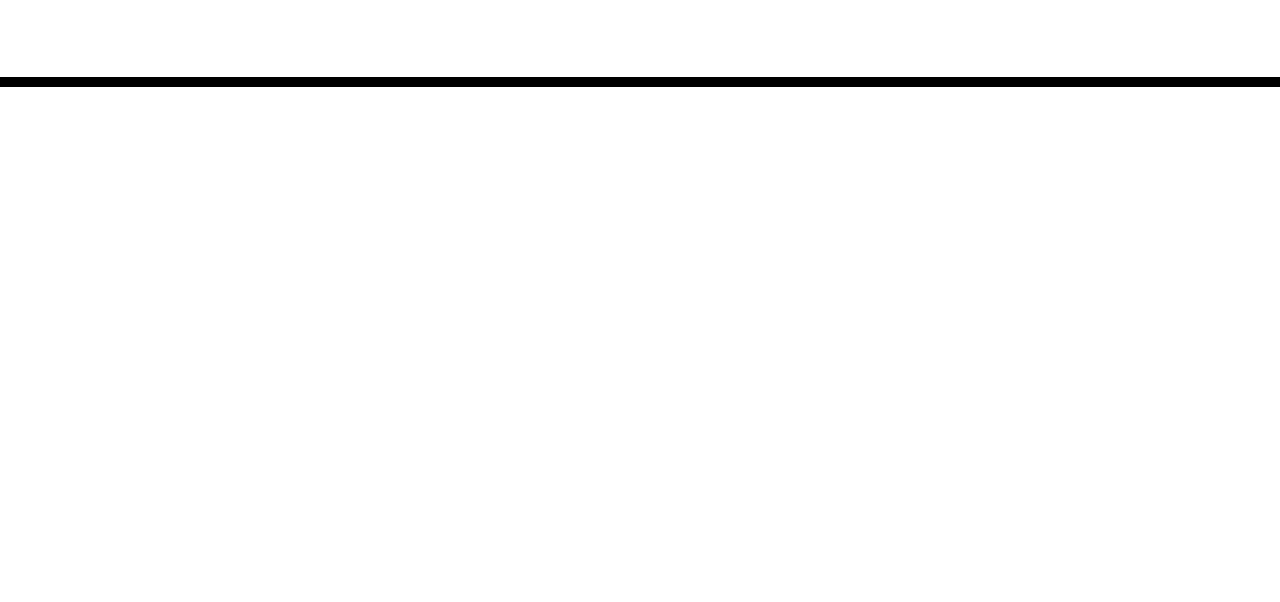
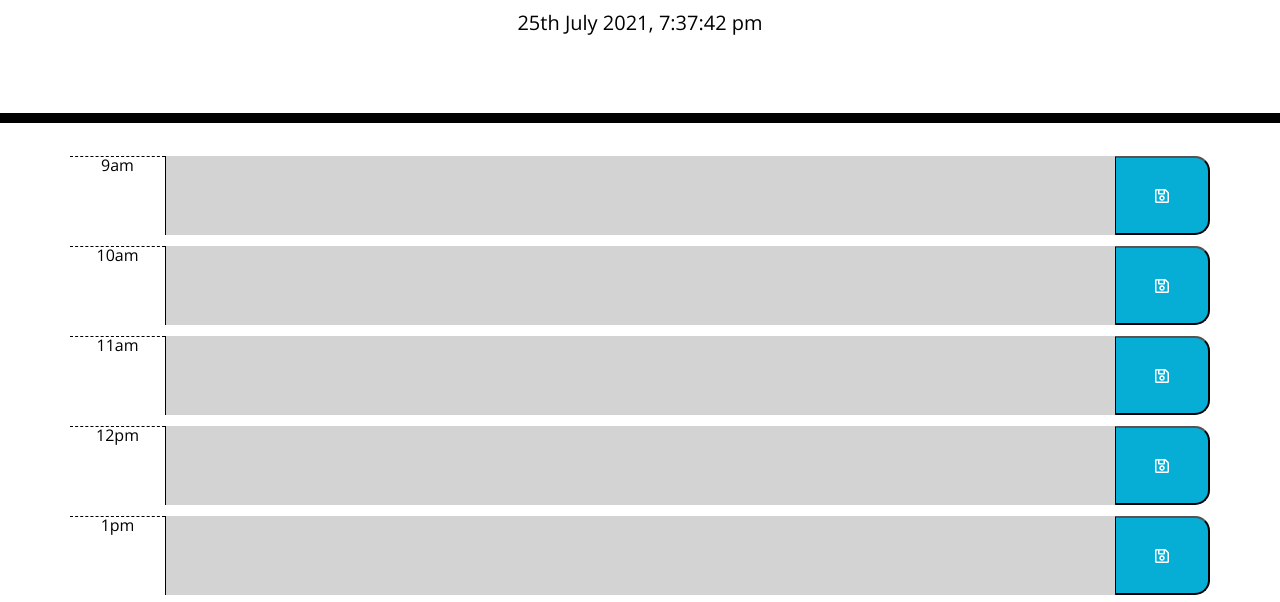
Before and after one commit to Jodi-Jackson/work-day-scheduler, a plain HTML site: page index.html in a window 1280 px wide. Shown: the part 181-783 px from the top of the page. Drawn offline with nearby package versions, Linux system fonts and the light colour scheme; files that its build step writes are made by us from their sources.

Commit message:
functioning app

```diff
--- a/assets/style.css
+++ b/assets/style.css
@@ -28,6 +28,7 @@ textarea{
 .time-block{
   text-align: center;
   border-radius: 15px;
+  margin-bottom: 10px;
 
 }
 
--- a/index.html
+++ b/index.html
@@ -9,7 +9,7 @@
   <link rel="stylesheet" href="https://use.fontawesome.com/releases/v5.8.1/css/all.css"
     integrity="sha384-50oBUHEmvpQ+1lW4y57PTFmhCaXp0ML5d60M1M7uH2+nqUivzIebhndOJK28anvf" crossorigin="anonymous" />
   <link href="https://fonts.googleapis.com/css?family=Open+Sans&display=swap" rel="stylesheet" />
-  <link rel="stylesheet" href="style.css" />
+  <link rel="stylesheet" href="assets\style.css" />
   <title>Work Day Scheduler</title>
 </head>
 
--- a/workday.js
+++ b/workday.js
@@ -15,6 +15,7 @@ const timeList = ["9am", "10am", "11am", "12pm", "1pm", "2pm", "3pm", "4pm", "5p
 const timeId = ["9", "10", "11", "12", "13", "14", "15", "16", "17"];
 const numbers = [0, 1, 2, 3, 4, 5, 6, 7, 8];
 
+
 //timeList and timeId appends the data
 for (let i = 0; i < timeList.length; i++) {
     let createRow = $("<div class='row time-block'>").attr("id", timeId[i]);
@@ -24,7 +25,48 @@ for (let i = 0; i < timeList.length; i++) {
     let createTextarea = $("<textarea class='col-10'>");
     createTextarea.attr("id", timeList[i]);
 
-// this will color the teaxtarea based on the timeline
+
+
+
+
+        //create the buttons
+        let createButton = $("<button type='button' class='saveBtn col-1 far fa-save'>");
+
+        //append the created row to the container
+        createContainer.append(createRow);
+        //create timeList and appends rows 1-8 (9am -5pm)
+        createTime.text(timeList[i]);
+        createRow.append(createTime);
+
+        // create textarea where user input content
+        createRow.append(createTextarea);
+
+        // create buttons from 9am to 5pm
+        createButton.text();
+        createRow.append(createButton);
+        }
+
+         // call localStorage Function
+    localStorageFunction();
+
+    //store the data from textarea into localStorage
+    function localStorageFunction() {
+
+        for (let index = 0; index < numbers.length; index++) {
+            $("textarea")[index].value = localStorage.getItem("textarea" + String(index + 1));
+        }
+    }
+
+    //save stored data entered into the textarea
+    $("button").on("click", function (event) {
+        event.preventDefault();
+
+        for (let index = 0; index < numbers.length; index++) {
+            localStorage.setItem('textarea' + String(index + 1), $("textarea")[index].value)
+        }
+    });
+
+    // this will color the teaxtarea based on the time
     // grey equals past the hour
     // red equals current hour
     // green eqauls future hours
@@ -43,3 +85,7 @@ function updateHour() {
                 $(this).removeClass("present");
                 $(this).addClass("future");
             }
+        });
+    }
+    //calls function updateHour
+    updateHour();
```
Also changed, not shown: 1 other file. Lines whose indentation alone changed are shown as unchanged.
